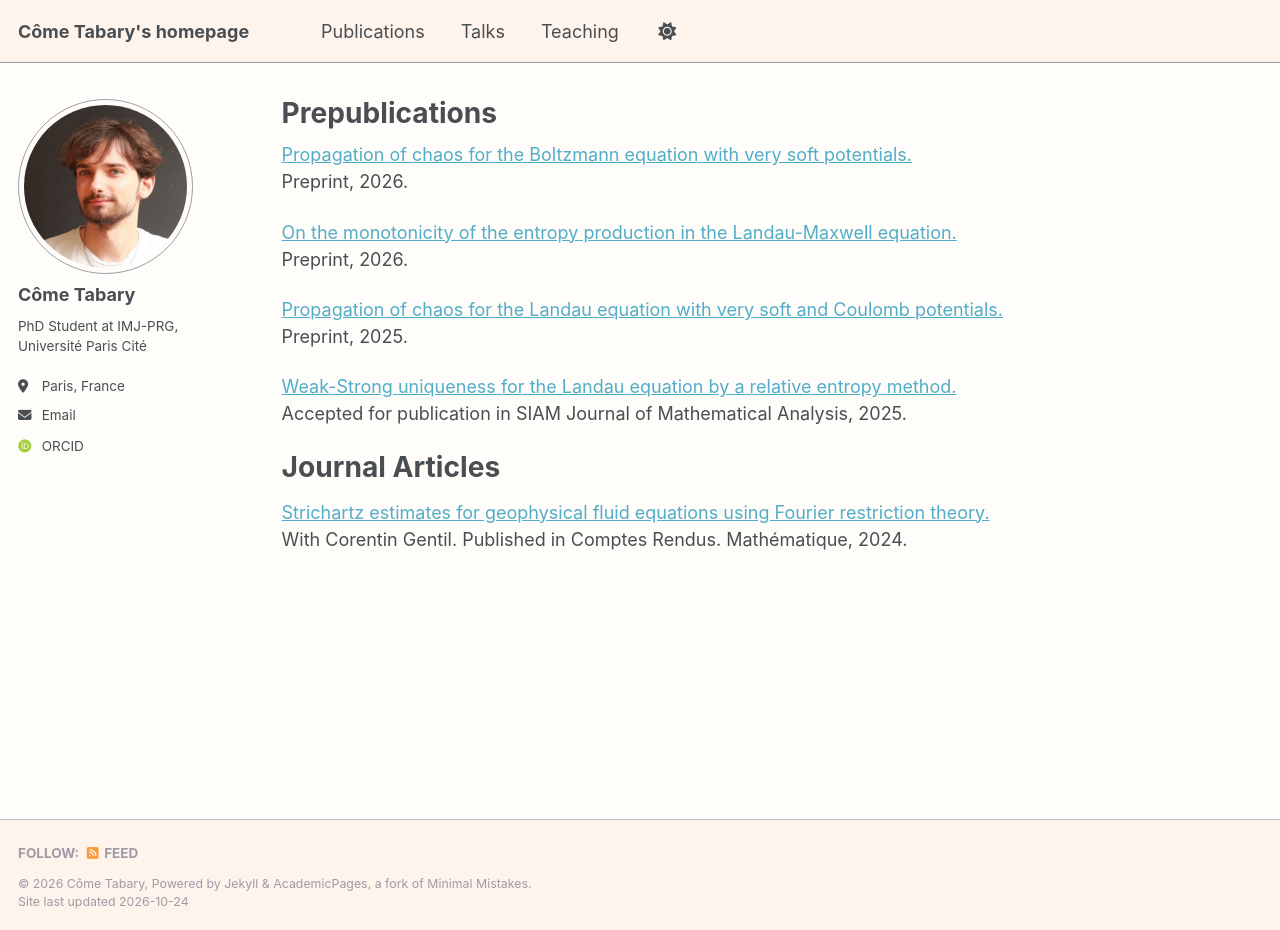
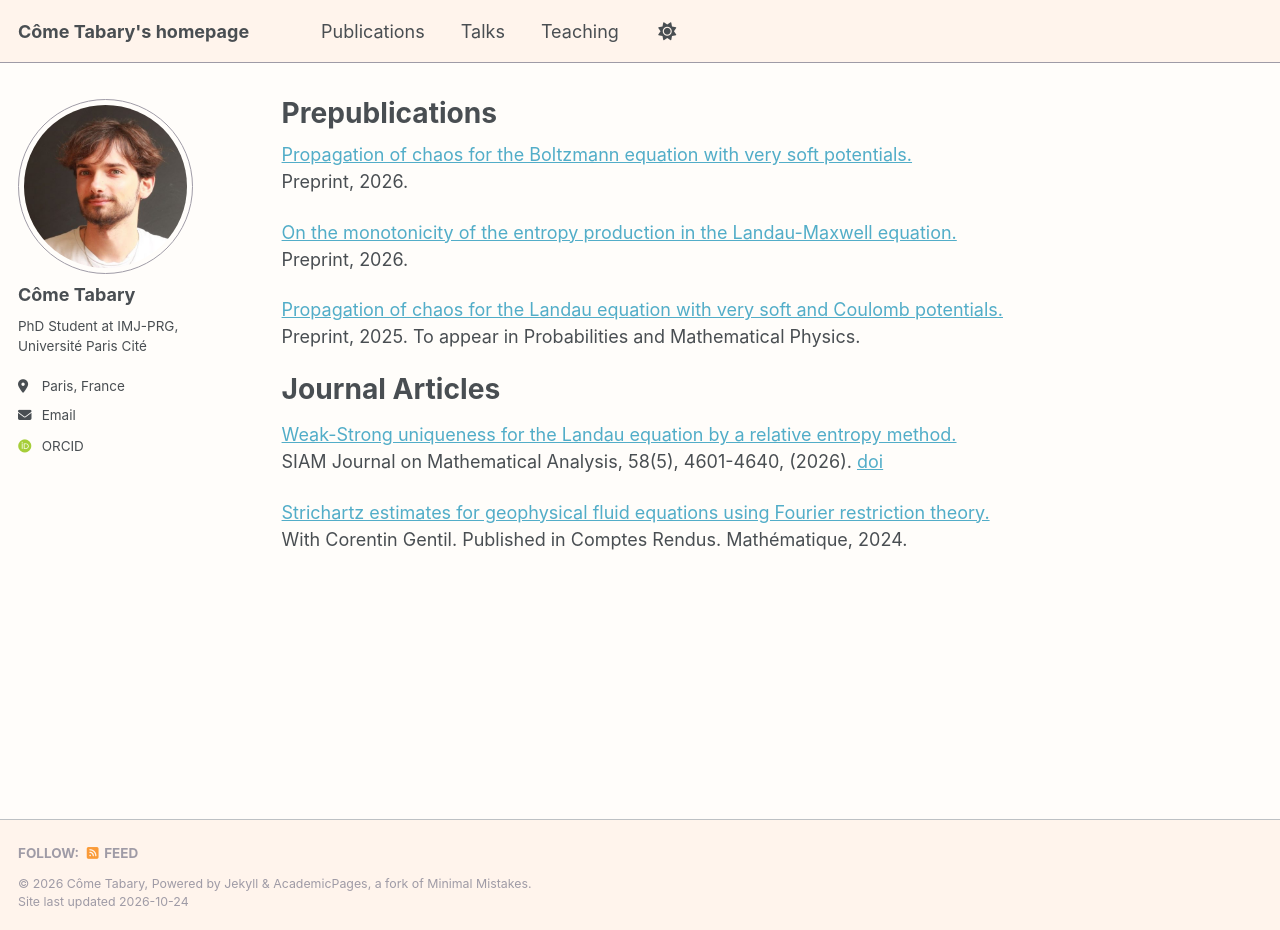
Before and after one commit to c-tabary/c-tabary.github.io, a Jekyll site: the page built from _pages/publications.md, in a window 1280 px wide and 930 px high. Built offline with Jekyll 4.4.1, drawn with Linux system fonts in a browser that asks for light colours; some web fonts are replaced.

Commit message:
Add files via upload

```diff
--- a/_pages/publications.md
+++ b/_pages/publications.md
@@ -15,14 +15,16 @@ Preprint, 2026.
 
 [Propagation of chaos for the Landau equation with very soft and Coulomb potentials.](https://arxiv.org/pdf/2506.15795)
 \
-Preprint, 2025.
+Preprint, 2025. To appear in Probabilities and Mathematical Physics.
+
+
+Journal Articles
+======
 
 [Weak-Strong uniqueness for the Landau equation by a relative entropy method.](https://arxiv.org/pdf/2505.21120)
 \
-Accepted for publication in SIAM Journal of Mathematical Analysis, 2025.
+SIAM Journal on Mathematical Analysis, 58(5), 4601-4640, (2026). [doi](https://doi.org/10.1137/25M178701X)
 
-Journal Articles
-======
 [Strichartz estimates for geophysical fluid equations using Fourier restriction theory.](https://comptes-rendus.academie-sciences.fr/mathematique/item/10.5802/crmath.618.pdf)
 \
 With Corentin Gentil. Published in Comptes Rendus. Mathématique, 2024.
```
